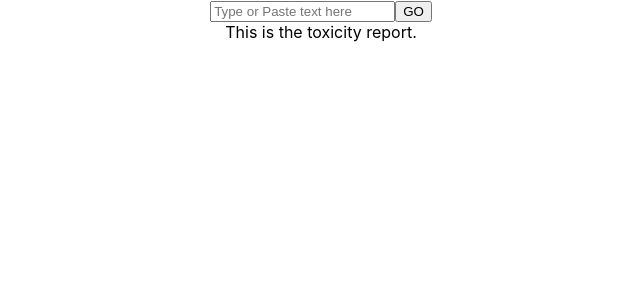
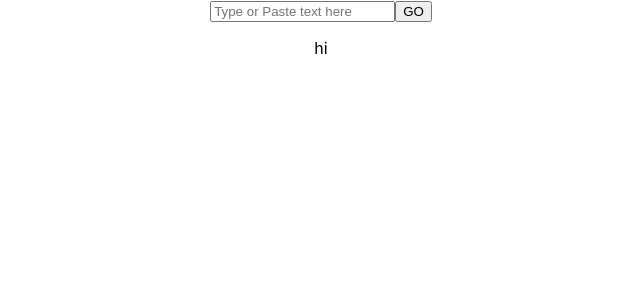
Before and after one commit to LockettPundt/IsThisToxic, a React (Create React App) app: page / in a window 1280 px wide. Shown: the top 300 px of the page, without its empty margins (319-959 px from the left). Built offline with nearby package versions, Linux system fonts and the light colour scheme.

Commit message:
placeholder ternary for now but i will flesh out the report object to display check marks on the fields of the report based on the boolean returned.

```diff
--- a/src/components/ToxicityReport.jsx
+++ b/src/components/ToxicityReport.jsx
@@ -1,12 +1,14 @@
-import React, { useState } from 'react';
+import React, { useState, useEffect } from 'react';
 import styled from 'styled-components';
 
-const ToxicityReport = (props) => {
-  const [placeholder, setPlaceholder] = useState('');
+const ToxicityReport = ({ report }) => {
+  const [placeholder, setPlaceholder] = useState('hi');
+
+  console.log(report);
 
   return (
     <div>
-      This is the toxicity report.
+      {report ? <p>this is the report.</p> : <p>{placeholder}</p>}
     </div>
   );
 };
```
